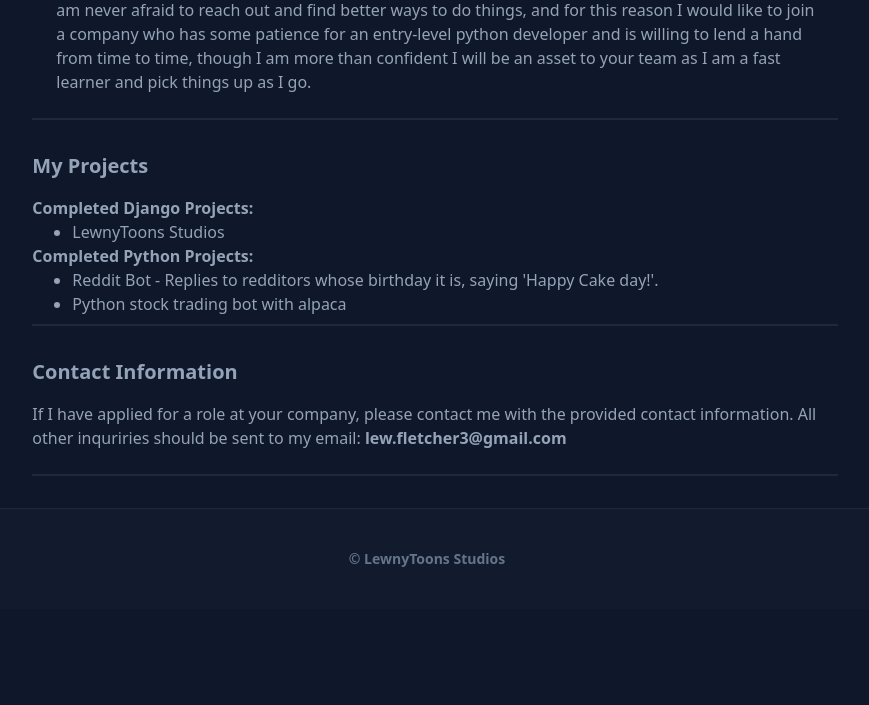
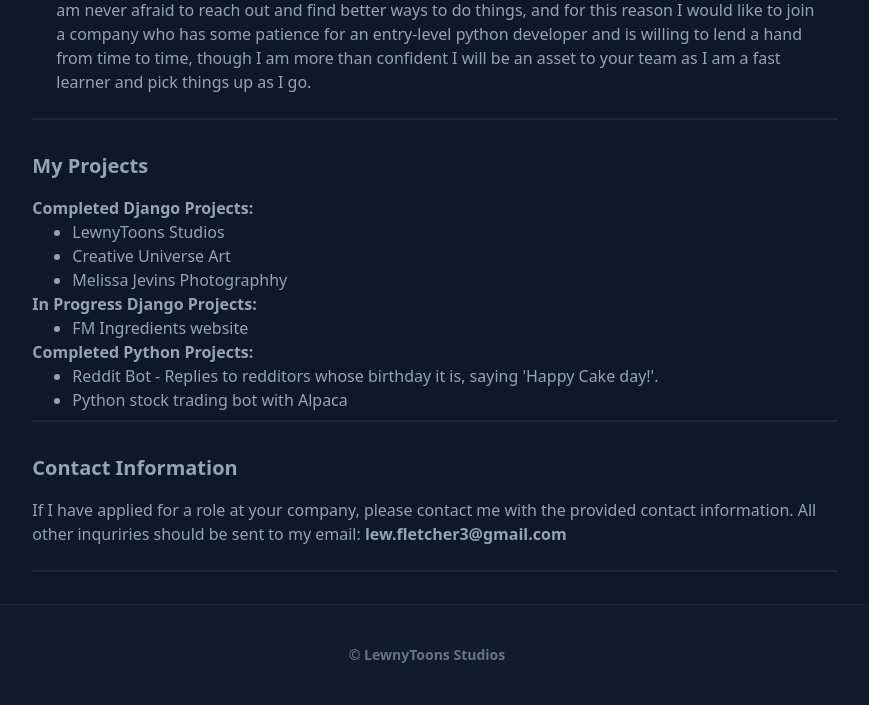
Before and after one commit to LewisFletcher/lewnytoons-studios, a Django app: template portfolio/templates/portfolio/about.html in a window 1280 px wide. Shown: the part 1634-2339 px from the top of the page, without its empty margins (213-1082 px from the left). Before the commit the page ends 2201 px from the top, so only its background shows below. Run offline with Django 4.2, Linux system fonts and the light colour scheme; the template is opened without the code that fills it, so the values that code supplies are empty; style sheets or scripts are compiled from the project's sources; some libraries are stand-ins or nearby versions.

Commit message:
More about

```diff
--- a/portfolio/templates/portfolio/about.html
+++ b/portfolio/templates/portfolio/about.html
@@ -96,6 +96,22 @@
                 <li>
                     LewnyToons Studios
                 </li>
+                <li>
+                    Creative Universe Art
+                </li>
+                <li>
+                    Melissa Jevins Photographhy
+                </li>
+               </ul>
+            </li>
+          </ul>
+          <ul>
+            <li>
+               <strong>In Progress Django Projects:</strong>
+               <ul class="list-disc pl-10">
+                <li>
+                    FM Ingredients website
+                </li>
                </ul>
             </li>
           </ul>
@@ -107,7 +123,7 @@
                     Reddit Bot - Replies to redditors whose birthday it is, saying 'Happy Cake day!'.
                 </li>
                 <li>
-                    Python stock trading bot with alpaca
+                    Python stock trading bot with Alpaca
                 </li>
                </ul>
             </li>
```
